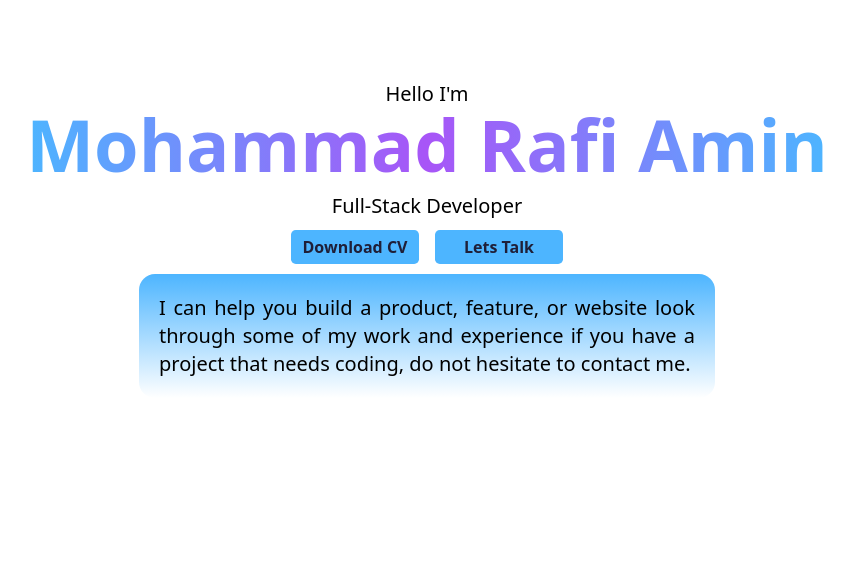
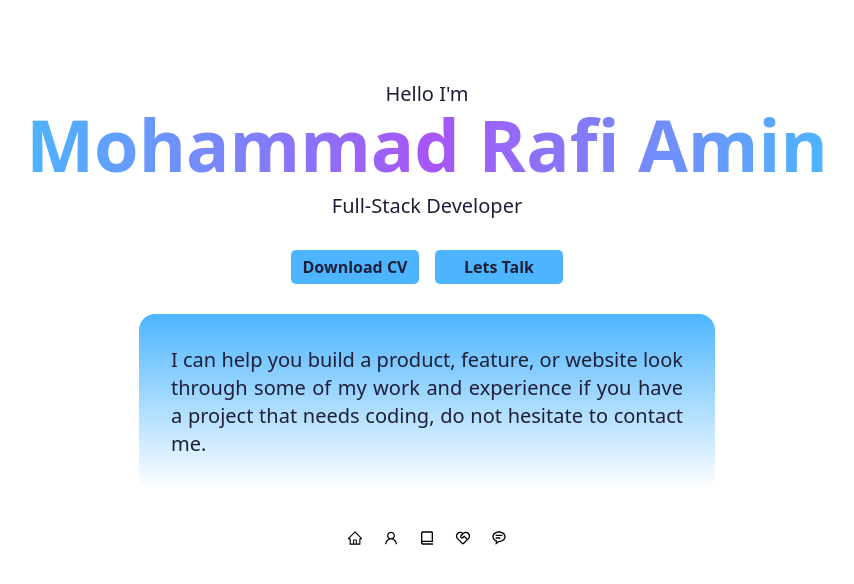
Before and after one commit to mrkamin/portfolio, a Next.js app: page / in a window 1280 px wide. Shown: the top 584 px of the page, without its empty margins (213-1067 px from the left). Built offline with nearby package versions, Linux system fonts and the light colour scheme.

Commit message:
Build Navbar component

```diff
--- a/app/components/Hero.tsx
+++ b/app/components/Hero.tsx
@@ -1,18 +1,20 @@
-import React from 'react'
+import Navbar from "./Navbar"
+
 
 const Hero = () => {
+
   return (
     <div>
         <div className='max-w-5xl mx-auto py-20 flex flex-col items-center'>
-    <p className='text-xl text-[#1f1f38]-600'>Hello I&apos;m</p>
+            <p className='text-xl text-[#1f1f38]'>Hello I&apos;m</p>
             <h1 className='text-7xl font-extrabold bg-gradient-to-r from-[#4db5ff] via-purple-500 to-[#4db5ff] bg-clip-text text-transparent'>Mohammad Rafi Amin</h1>
-    <p className='mt-3 text-xl text-[#1f1f38]-600'>Full-Stack Developer</p>
-    <div className='flex gap-4'>
+            <p className='mt-3 text-xl text-[#1f1f38]'>Full-Stack Developer</p>
+            <div className='flex gap-4 m-5'>
                 <button>Download CV</button>
                 <button>Lets Talk</button>
             </div>
-    <p className=' text-xl text-[#1f1f38]-600 text-justify bg-gradient-to-b from-[#4db5ff] w-full border-none rounded-[1rem] p-5 max-w-xl'>I can help you build a product, feature, or website look through some of my work and experience if you have a project that needs coding, do not hesitate to contact me.</p>
-
+            <p className=' text-xl text-[#1f1f38] text-justify bg-gradient-to-b from-[#4db5ff] w-full border-none rounded-[1rem] p-8 max-w-xl'>I can help you build a product, feature, or website look through some of my work and experience if you have a project that needs coding, do not hesitate to contact me.</p>
+            <Navbar />
         </div>
     </div>
   )
--- /dev/null
+++ b/app/components/Navbar.tsx
@@ -0,0 +1,33 @@
+"use client"
+import Link from "next/link"
+import { useState } from "react"
+import { AiOutlineHome, AiOutlineUser } from "react-icons/ai"
+import { BiBookAlt, BiMessageRoundedDetail } from "react-icons/bi"
+import { RiServiceLine } from "react-icons/ri"
+
+const Navbar = () => {
+    const [activeNav, setActiveNav] = useState('/')
+  return (
+    <div>
+      <nav className="flex gap-5 m-10 b">
+                <Link href="/" className={activeNav === '/' ? 'active' : ''}>
+                    <AiOutlineHome />
+                </Link>
+                <a href="#about" onClick={() => setActiveNav('#about')} className={activeNav === '#about' ? 'active' : ''} >
+                    <AiOutlineUser />
+                </a>
+                <a href="#experince" onClick={() => setActiveNav('#experince')} className={activeNav === '#experince' ? 'active' : ''} >
+                    <BiBookAlt />
+                </a>
+                <a href="#services" onClick={() => setActiveNav('#services')} className={activeNav === '#services' ? 'active' : ''} >
+                    <RiServiceLine />
+                </a>
+                <a href="#contact" onClick={() => setActiveNav('#contact')} className={activeNav === '#contact' ? 'active' : ''} >
+                    <BiMessageRoundedDetail />
+                </a>
+            </nav>
+    </div>
+  )
+}
+
+export default Navbar
--- a/package.json
+++ b/package.json
@@ -14,6 +14,7 @@
     "next-sanity": "^9.8.59",
     "react": "^19.0.0",
     "react-dom": "^19.0.0",
+    "react-icons": "^5.5.0",
     "sanity": "^3.76.1"
   },
   "devDependencies": {
```
Also changed, not shown: 1 other file (tests, documents, lock files or other folders). Lines whose indentation alone changed are shown as unchanged.
